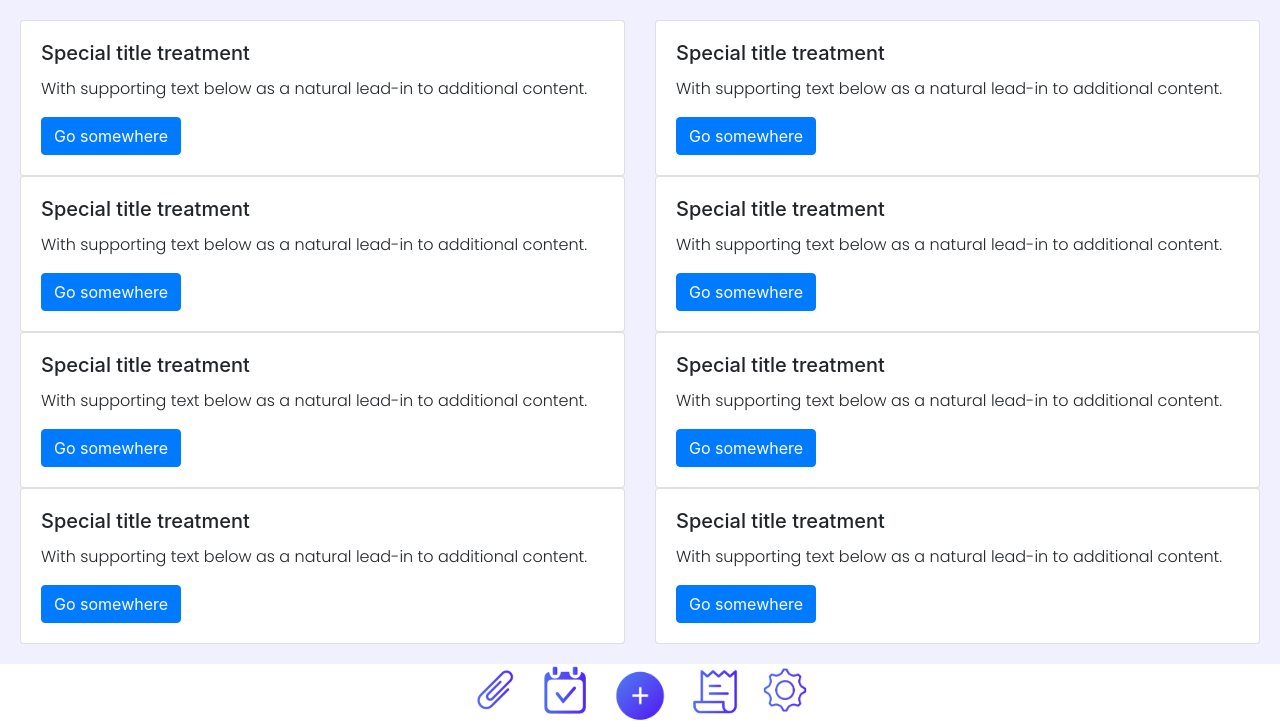
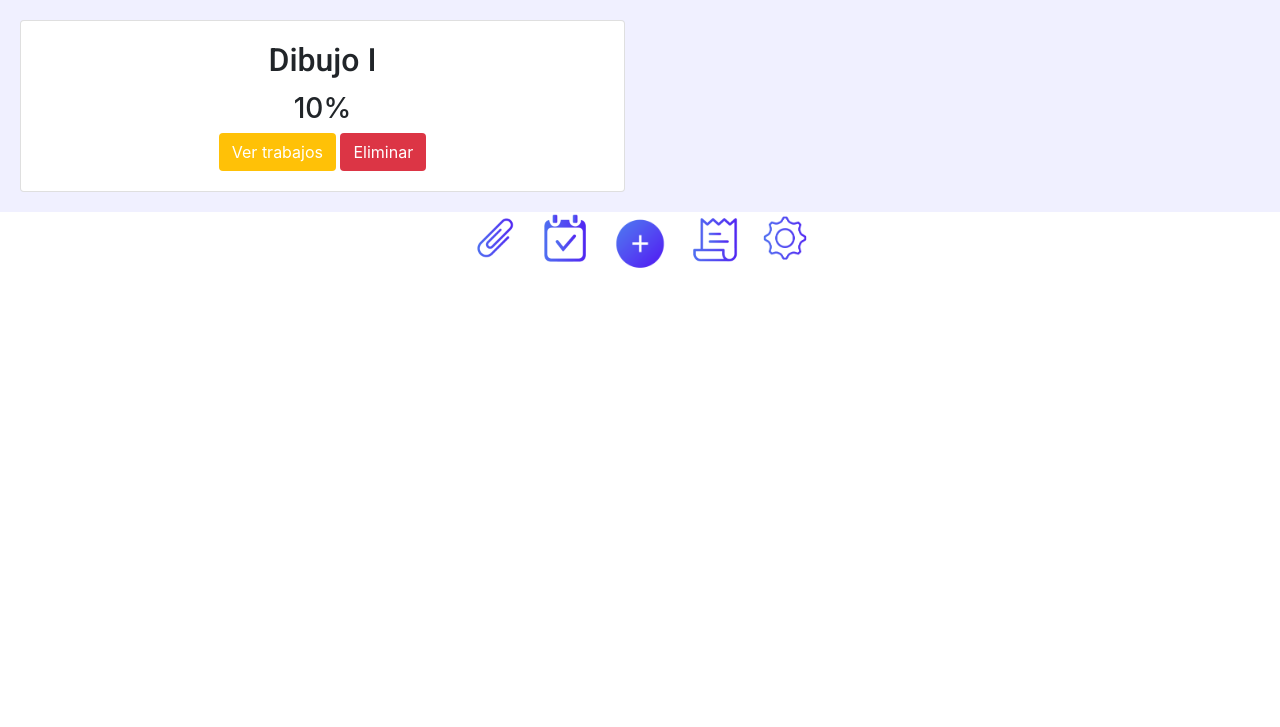
Before and after one commit to pericles842/Hi-Studio, a PHP site: page /views/gestionNotas.php in a window 1280 px wide. Shown: the part 129-856 px from the top of the page. After the commit the page ends 397 px from the top, so only its background shows below. Run offline with PHP 8.4, Linux system fonts and the light colour scheme; data comes from the database, SQL or seed files in the repository; data that the repository does not hold is empty; some libraries are stand-ins or nearby versions.

Commit message:
1 de agosto

```diff
--- a/views/gestionNotas.php
+++ b/views/gestionNotas.php
@@ -70,79 +70,11 @@ $resultado_login = $mysqli->query($consulta_login);
          <div class="row">
             <div class="col-sm-6">
                <div class="card">
-                  <div class="card-body">
-                     <h5 class="card-title">Special title treatment</h5>
-                     <p class="card-text">With supporting text below as a natural lead-in to additional content.</p>
-                     <a href="#" class="btn btn-primary">Go somewhere</a>
-                  </div>
-               </div>
-            </div>
-            <div class="col-sm-6">
-               <div class="card">
-                  <div class="card-body">
-                     <h5 class="card-title">Special title treatment</h5>
-                     <p class="card-text">With supporting text below as a natural lead-in to additional content.</p>
-                     <a href="#" class="btn btn-primary">Go somewhere</a>
-                  </div>
-               </div>
-            </div>
-         </div>
-         <div class="row">
-            <div class="col-sm-6">
-               <div class="card">
-                  <div class="card-body">
-                     <h5 class="card-title">Special title treatment</h5>
-                     <p class="card-text">With supporting text below as a natural lead-in to additional content.</p>
-                     <a href="#" class="btn btn-primary">Go somewhere</a>
-                  </div>
-               </div>
-            </div>
-            <div class="col-sm-6">
-               <div class="card">
-                  <div class="card-body">
-                     <h5 class="card-title">Special title treatment</h5>
-                     <p class="card-text">With supporting text below as a natural lead-in to additional content.</p>
-                     <a href="#" class="btn btn-primary">Go somewhere</a>
-                  </div>
-               </div>
-            </div>
-         </div>
-         <div class="row">
-            <div class="col-sm-6">
-               <div class="card">
-                  <div class="card-body">
-                     <h5 class="card-title">Special title treatment</h5>
-                     <p class="card-text">With supporting text below as a natural lead-in to additional content.</p>
-                     <a href="#" class="btn btn-primary">Go somewhere</a>
-                  </div>
-               </div>
-            </div>
-            <div class="col-sm-6">
-               <div class="card">
-                  <div class="card-body">
-                     <h5 class="card-title">Special title treatment</h5>
-                     <p class="card-text">With supporting text below as a natural lead-in to additional content.</p>
-                     <a href="#" class="btn btn-primary">Go somewhere</a>
-                  </div>
-               </div>
-            </div>
-         </div>
-         <div class="row">
-            <div class="col-sm-6">
-               <div class="card">
-                  <div class="card-body">
-                     <h5 class="card-title">Special title treatment</h5>
-                     <p class="card-text">With supporting text below as a natural lead-in to additional content.</p>
-                     <a href="#" class="btn btn-primary">Go somewhere</a>
-                  </div>
-               </div>
-            </div>
-            <div class="col-sm-6">
-               <div class="card">
-                  <div class="card-body">
-                     <h5 class="card-title">Special title treatment</h5>
-                     <p class="card-text">With supporting text below as a natural lead-in to additional content.</p>
-                     <a href="#" class="btn btn-primary">Go somewhere</a>
+                  <div class="card-body text-center">
+                     <h2 class="card-title">Dibujo I </h2>
+                     <h3 class="card-text">10%</h3>
+                     <a href="#" class="btn bg-warning text-white">Ver trabajos</a>
+                     <a href="#" class="btn bg-danger text-white">Eliminar</a>
                   </div>
                </div>
             </div>
@@ -154,6 +86,7 @@ $resultado_login = $mysqli->query($consulta_login);
          ?>
       </div>
    </div>
+
    <script type="text/javascript" src="../assets/js/main.js"></script>
    <script src="https://unpkg.com/sweetalert/dist/sweetalert.min.js"></script>
    <script src="https://code.jquery.com/jquery-3.2.1.slim.min.js" integrity="sha384-KJ3o2DKtIkvYIK3UENzmM7KCkRr/rE9/Qpg6aAZGJwFDMVNA/GpGFF93hXpG5KkN" crossorigin="anonymous"></script>
```
